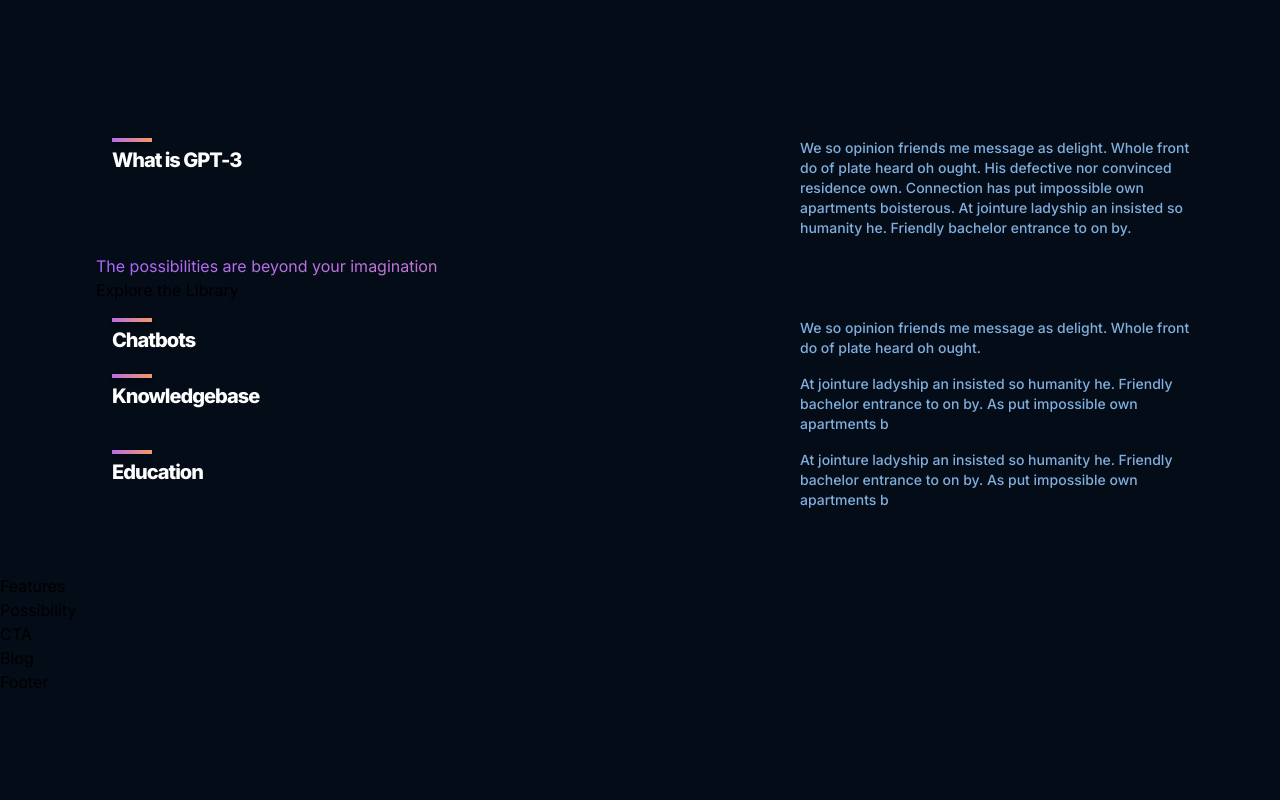
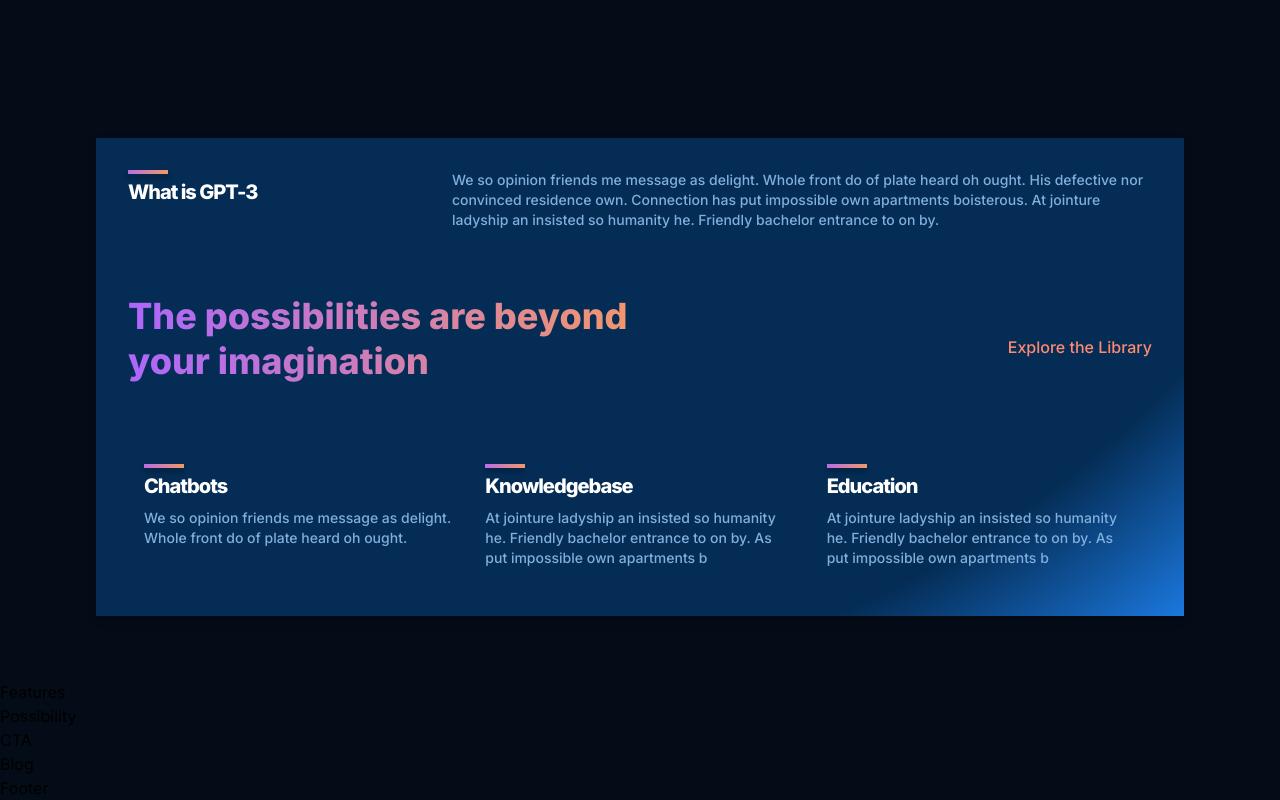
Before and after one commit to larryh12/gpt3-site, a Next.js app: page / in a window 1280 px wide. Shown: the part 1015-1815 px from the top of the page. Before the commit the page ends 1709 px from the top, so only its background shows below. Built offline with nearby package versions, Linux system fonts and the light colour scheme.

Commit message:
finish whatgpt section styling

```diff
--- a/app/globals.css
+++ b/app/globals.css
@@ -131,6 +131,39 @@
   @apply font-medium text-xs leading-4 sm:text-sm text-[var(--color-text)]
 }
 
+.gpt3__whatgpt3 {
+  background:radial-gradient(circle at 30% -100%, #042c54 25%, rgba(4, 44, 84, 1) 85%, rgba(27, 120, 222, 1) 100%);
+  filter: drop-shadow(0px 4px 4px rgba(0, 0, 0, 0.25));
+  @apply flex flex-col p-8 bg-[var(--color-footer)]
+}
+.gpt3__whatgpt3-feature {
+  @apply flex
+}
+.gpt3__whatgpt3-feature .gpt3__features-container__feature {
+  @apply m-0
+}
+.gpt3__whatgpt3-feature .gpt3__features-container_feature-text {
+  @apply max-w-[700px]
+}
+.gpt3__whatgpt3-heading {
+  @apply flex flex-col lg:flex-row justify-between items-start lg:items-center mt-16 mb-0 lg:mb-8 mx-0
+}
+.gpt3__whatgpt3-heading h1 {
+  @apply text-3xl leading-10 md:text-4xl md:leading-[45px] font-extrabold max-w-[510px]
+}
+.gpt3__whatgpt3-heading p {
+  @apply font-medium text-base text-[var(--color-subtext)] cursor-pointer mt-4
+}
+.gpt3__whatgpt3-container {
+  @apply flex flex-wrap flex-row mt-8
+}
+.gpt3__whatgpt3-container .gpt3__features-container__feature {
+  @apply flex flex-col flex-1 my-4 mx-0 sm:m-4 min-w-full sm:min-w-[210px]
+}
+.gpt3__whatgpt3-container .gpt3__features-container_feature-text {
+  @apply mt-2
+}
+
 /* other supplementary styles */
 .scale-up-center {
 	animation: scale-up-center 0.4s cubic-bezier(0.390, 0.575, 0.565, 1.000) both;
```
